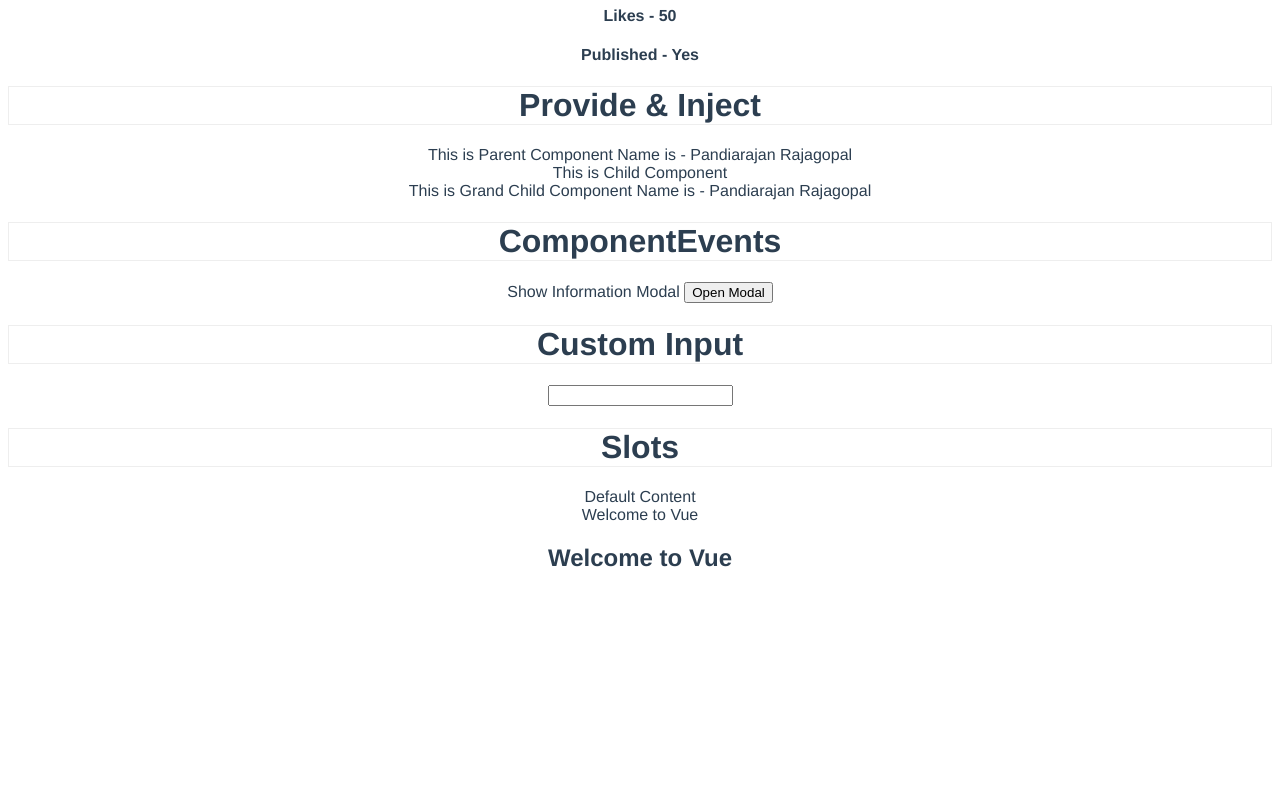
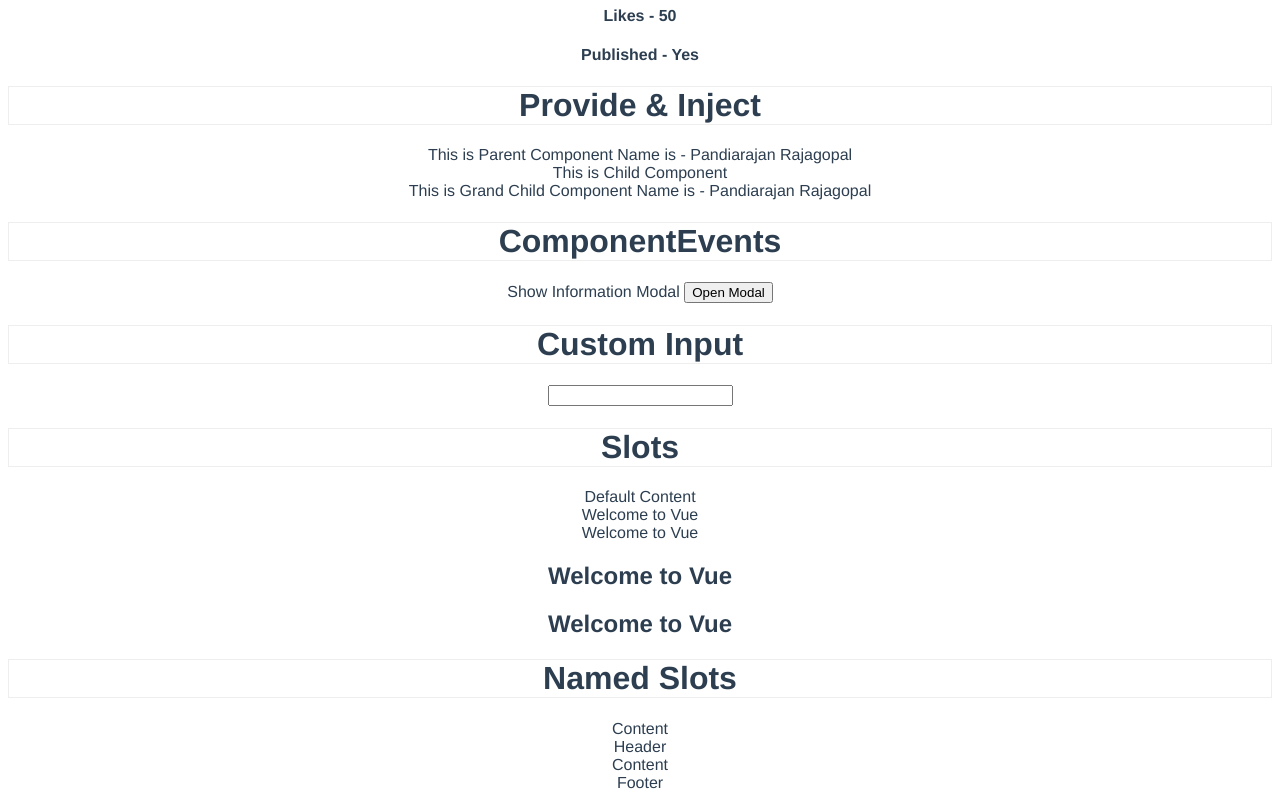
Before and after one commit to pandiarajanrp/vuejs-practice, a Vue app: page / in a window 1280 px wide. Shown: the part 4608-5408 px from the top of the page. Before the commit the page ends 5200 px from the top, so only its background shows below. Built offline with nearby package versions, Linux system fonts and the light colour scheme.

Commit message:
named slot
named slot

```diff
--- a/src/App.vue
+++ b/src/App.vue
@@ -174,6 +174,13 @@
     <CardSlot></CardSlot>
     <CardSlot>Welcome to Vue</CardSlot>
     <CardSlot><h2>Welcome to Vue</h2></CardSlot>
+
+    <h1>Named Slots</h1>
+    <CardSlot>
+      <template v-slot:header>Header</template>
+      <template v-slot:default>Content</template>
+      <template v-slot:footer>Footer</template>
+    </CardSlot>
 
 
     <!-- New Integration -->
--- a/src/components/Slot.vue
+++ b/src/components/Slot.vue
@@ -1,15 +1,24 @@
 <template>
+  <div>
+    <slot>Default Content</slot>
+
+    <div class="header">
+      <slot name="header"></slot>
+    </div>
     <div class="card">
-        <slot>Default Content</slot>
+      <slot name="default"></slot>
     </div>
+    <div class="footer">
+      <slot name="footer"></slot>
+    </div>
+  </div>
 </template>
 
 <script>
-    export default {
-        name: 'CardSlot'
-    }
+export default {
+  name: "CardSlot",
+};
 </script>
 
 <style scoped>
-
 </style>
```
